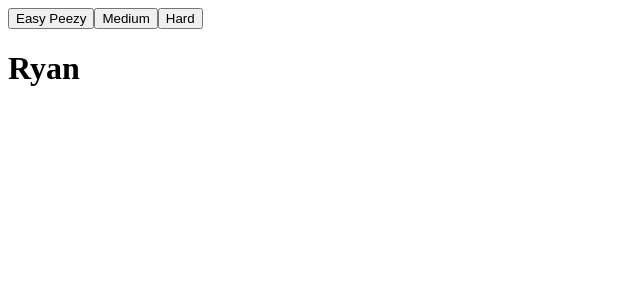
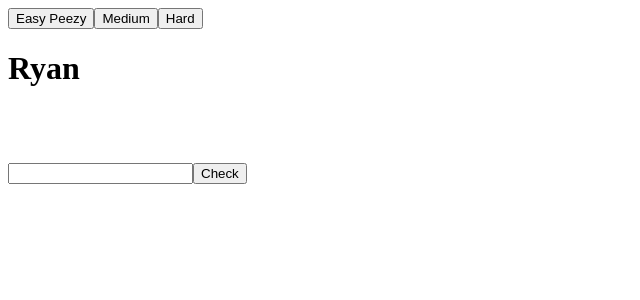
Before and after one commit to rybrennan/reach-project, a React app: page / in a window 1280 px wide. Shown: the top 300 px of the page, without its empty margins (0-640 px from the left). Built offline with nearby package versions, Linux system fonts and the light colour scheme; no server answers.

Commit message:
Completed handleCheckLetter

```diff
--- a/src/components/App.jsx
+++ b/src/components/App.jsx
@@ -9,10 +9,11 @@ class App extends React.Component {
 
     this.state = {
       secretWord: 'Ryan',
-      incorrectLetters: []
+      incorrectLetters: [],
+      guessedLetter: ''
     }
 
-    this.handleEasy = this.handleEasy.bind(this);
+    this.handleChange = this.handleChange.bind(this);
   }
 
   componentDidMount() {
@@ -40,6 +41,17 @@ class App extends React.Component {
   handleSuperSmart() {
     this.handleAjax('hard');
   }
+
+  handleChange(e) {
+    this.setState({
+      [e.target.name]: e.target.value
+    })
+  }
+
+  handleCheckLetter() {
+    this.state.secretWord.indexOf(this.state.guessedLetter) > -1 ? console.log('YUP') : console.log('nope')
+  }
+
 
   handleAjax(setting) {
     let self = this;
@@ -80,9 +92,15 @@ class App extends React.Component {
           <button onClick={() => this.handleSuperSmart()}>Hard</button>
         </div>
         <h1> {this.state.secretWord} </h1>
+          <br />
+          <br />
+          <br />
+          <input type='text' onChange={this.handleChange} name='guessedLetter'/>
+          <button onClick={() => this.handleCheckLetter()}>Check</button>
       </div>
     );
   }
 }
 
+
 export default App;
```
